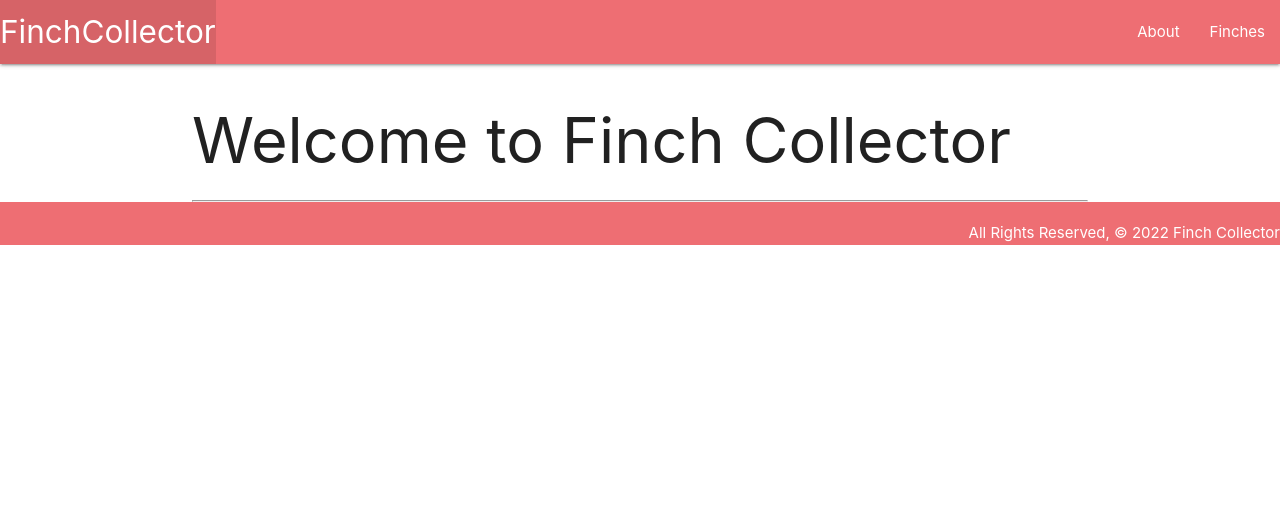
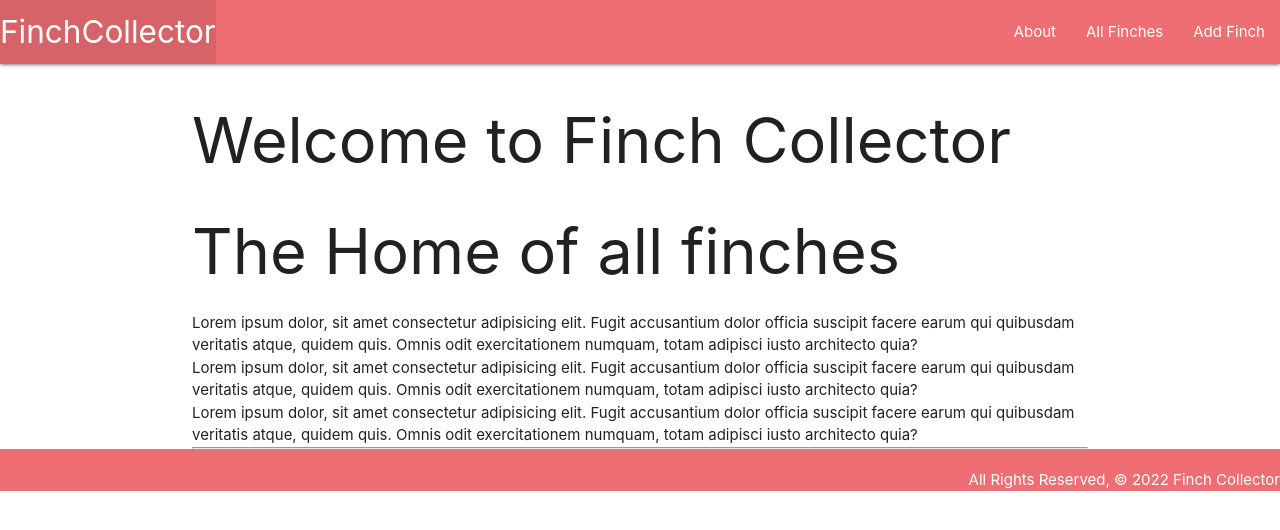
Before and after one commit to kevcoder247/finch_collector, a Django app: page / in a window 1280 px wide. Shown: the top 530 px of the page. Run offline with Django 4.2, Linux system fonts and the light colour scheme.

Commit message:
create route added

```diff
--- a/main_app/models.py
+++ b/main_app/models.py
@@ -1,4 +1,5 @@
 from django.db import models
+from django.urls import reverse
 
 # Create your models here.
 class Finch(models.Model):
@@ -10,3 +11,7 @@ class Finch(models.Model):
 
     def __str__(self):
         return self.name
+
+
+    def get_absolute_url(self):
+        return reverse('detail', kwargs={'finch_id': self.id})
--- a/main_app/templates/base.html
+++ b/main_app/templates/base.html
@@ -24,7 +24,8 @@
                 </ul>
                 <ul class="right">
                     <li><a href="/about">About</a></li>
-                    <li><a href="/finches">Finches</a></li>
+                    <li><a href="/finches">All Finches</a></li>
+                    <li><a href="{% url 'finches_create' %}">Add Finch</a></li>
                 </ul>
             </div>
         </nav>
--- a/main_app/templates/finches/detail.html
+++ b/main_app/templates/finches/detail.html
@@ -10,7 +10,7 @@
         {% if finch.age > 0 %}
         <p>Age: {{ finch.age }}</p>
         {% else %}
-        <p>Age: Kitten</p>
+        <p>Age: Finch</p>
         {% endif %}
     </div>
 </div>
--- a/main_app/templates/home.html
+++ b/main_app/templates/home.html
@@ -1,5 +1,12 @@
 {%extends 'base.html'%}
 {%block content%}
 <h1>Welcome to Finch Collector</h1>
+<h1>The Home of all finches</h1>
+<p>Lorem ipsum dolor, sit amet consectetur adipisicing elit. Fugit accusantium dolor officia suscipit facere earum qui
+    quibusdam veritatis atque, quidem quis. Omnis odit exercitationem numquam, totam adipisci iusto architecto quia?</p>
+<p>Lorem ipsum dolor, sit amet consectetur adipisicing elit. Fugit accusantium dolor officia suscipit facere earum qui
+    quibusdam veritatis atque, quidem quis. Omnis odit exercitationem numquam, totam adipisci iusto architecto quia?</p>
+<p>Lorem ipsum dolor, sit amet consectetur adipisicing elit. Fugit accusantium dolor officia suscipit facere earum qui
+    quibusdam veritatis atque, quidem quis. Omnis odit exercitationem numquam, totam adipisci iusto architecto quia?</p>
 <hr>
 {%endblock%}
--- a/main_app/urls.py
+++ b/main_app/urls.py
@@ -5,5 +5,6 @@ urlpatterns =[
     path('', views.home, name='home'),
     path('about/', views.about, name='about'),
     path('finches/', views.finches_index, name='index'),
-    path('finches/<int:finch_id>/', views.finches_detail, name='detail')
+    path('finches/<int:finch_id>/', views.finches_detail, name='detail'),
+    path('finches/create/', views.FinchCreate.as_view(), name='finches_create'),
 ]
--- a/main_app/views.py
+++ b/main_app/views.py
@@ -1,6 +1,7 @@
 #from unicodedata import name
 from django.shortcuts import render
 from .models import Finch
+from django.views.generic.edit import CreateView
 
 
 # Create your views here.
@@ -34,3 +35,7 @@ def finches_index(request):
 def finches_detail(request, finch_id):
   finch = Finch.objects.get(id=finch_id)
   return render(request, 'finches/detail.html', {'finch' : finch})
+
+class FinchCreate(CreateView):
+  model = Finch
+  fields = '__all__'
```
Also changed, not shown: main_app/templates/main_app/finch_form.html (added, +16 -0 lines).
